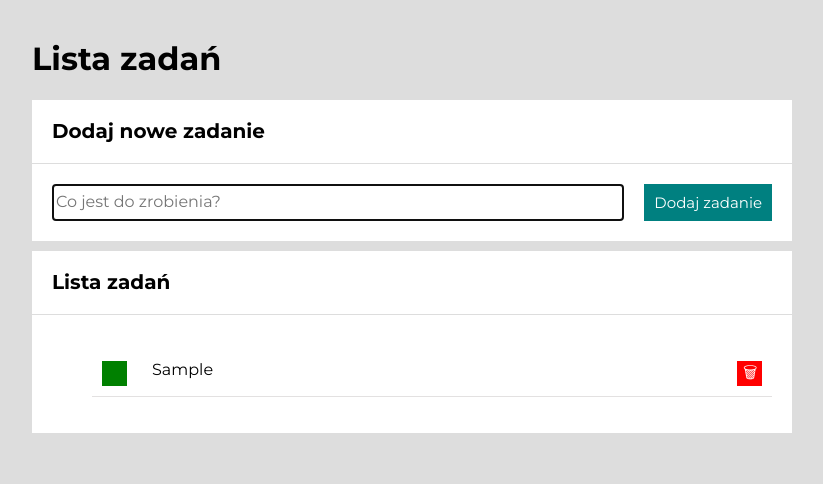
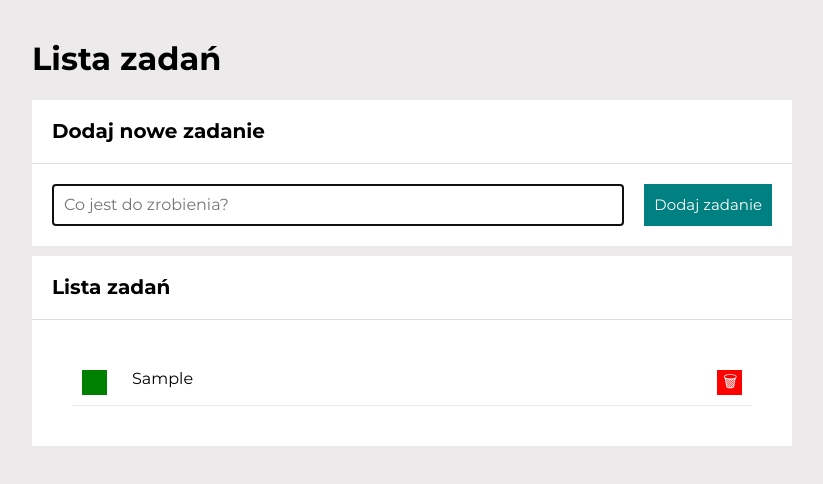
Before and after one commit to salata-michal/to-do-list, a plain HTML site: page index.html in a window 1280 px wide. Both pictures are taken after typing "Sample" into the empty fields and a click on the button "Dodaj zadanie". Shown: the whole page, without its empty margins (228-1051 px from the left). Drawn offline with nearby package versions, Linux system fonts and the light colour scheme.

Commit message:
color background and margins change

```diff
--- a/css/form.css
+++ b/css/form.css
@@ -3,7 +3,7 @@
     display: grid;
     grid-template-columns: 1fr auto;
     gap: 20px;
-    border-bottom: 10px solid #ddd;
+    border-bottom: 10px solid hsl(0, 5%, 92%);
 }
     @media(max-width: 767px) {
         .form {
@@ -13,13 +13,14 @@
 }
 
 .form__input {
-    border: solid 2px #ddd;
+    border: solid 2px hsl(0, 5%, 92%);
+    padding: 10px;
 }
 
 .form__button {
     background-color: hsl(180, 100%, 25%);
     color: white;
-    padding: 10px 10px;
+    padding: 10px;
     border-style: none;
     font-size: 15px;
 }
--- a/css/list.css
+++ b/css/list.css
@@ -4,9 +4,13 @@
     grid-template-columns: auto 1fr auto;
     padding: 10px;
     grid-gap: 20px;
-    border-bottom: 1px solid rgb(227, 225, 225);
+    border-bottom: 1px solid hsl(0, 5%, 92%);
 }
 
+.tasks {
+    margin: 0;
+    padding: 20px;
+}
 
 .list__item--done {
     text-decoration: line-through;
--- a/css/section.css
+++ b/css/section.css
@@ -10,12 +10,6 @@
     border-bottom: 1px solid #ddd;
 }
 
-.section__list {
-    margin: 0;
-    font-size: 20px;
-    padding: 20px;
-    border-bottom: 1px solid #ddd;
-}
 
 .section__tasks {
     margin: 0;
--- a/css/style.css
+++ b/css/style.css
@@ -10,6 +10,6 @@ html {
 
 body {
     font-family: "Montserrat", sans-serif;
-    background-color: #ddd;
+    background-color: hsl(0, 5%, 92%);
     word-break: break-word;
 }
--- a/index.html
+++ b/index.html
@@ -34,9 +34,9 @@
                 <input class="form__input js-newTask" name="input" placeholder="Co jest do zrobienia?" autofocus>
                 <button class="form__button">Dodaj zadanie</button>
             </form>
-            <h2 class="section__list">Lista zadań</h2>
+            <h2 class="section__header">Lista zadań</h2>
             <section class="section__tasks">
-                <ul class="js-tasks"></ul>
+                <ul class="tasks js-tasks"></ul>
             </section>
         </section>
     </main>
```
